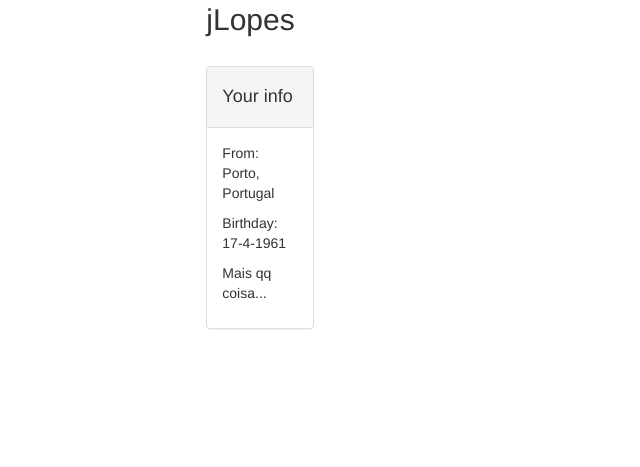
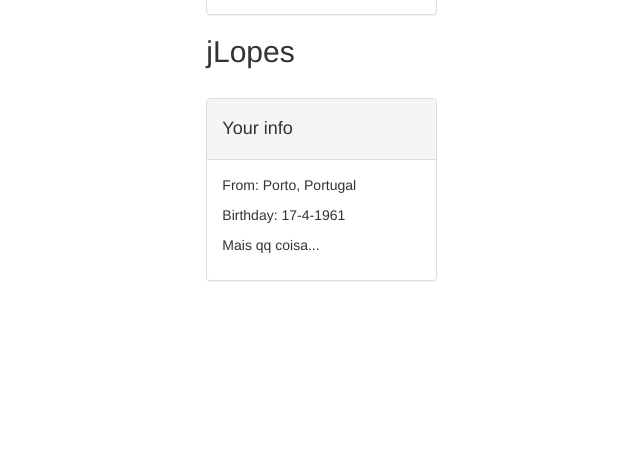
Before and after one commit to Areadrill/lbaw, a PHP site: page /userpage.html in a window 1280 px wide. Shown: the part 333-800 px from the top of the page, without its empty margins (37-677 px from the left). Run offline with PHP 8.4, Linux system fonts and the light colour scheme; some libraries are stand-ins or nearby versions.

Commit message:
ja tas a abusar...

```diff
--- a/piu/userpage.html
+++ b/piu/userpage.html
@@ -57,9 +57,14 @@
   							<li><a href="index.html">Home</a></li>
   							<li><a class="active" href="#">jlopes</a></li>
 						</ol>
-								<div class="col-md-2">
+								<div class="col-md-3">
+										<div id="customTest">
+										<div class="panel panel-default">
+										 <div class="panel-body">
+										<img src="https://sigarra.up.pt/feup/pt/FOTOGRAFIAS_SERVICE.foto?pct_cod=230756" alt="user image" width="200px" height="200px" />
+										</div>
+										</div>
 
-										<img src="https://sigarra.up.pt/feup/pt/FOTOGRAFIAS_SERVICE.foto?pct_cod=230756" alt="user image" width="200px" height="200px" />
 										<h2> jLopes </h2>
 										<br>
 										<div class="panel panel-default">
@@ -71,9 +76,9 @@
 													<p>Mais qq coisa... </p>
 											  </div>
 											</div>
-
+										</div>
 								</div>
-								<div class="col-md-2"></div>
+								<div class="col-md-1"></div>
 									<div class="col-md-8">
 										<div class="panel panel-default">
   											<div class="panel-heading"><h1>Your projects</h1></div>
--- a/piu/userpageStyle.css
+++ b/piu/userpageStyle.css
@@ -1,5 +1,9 @@
 #userPage{
   display: block;
+}
+
+#customTest{
+  width: 16.5em;
 }
 
 body{
```
